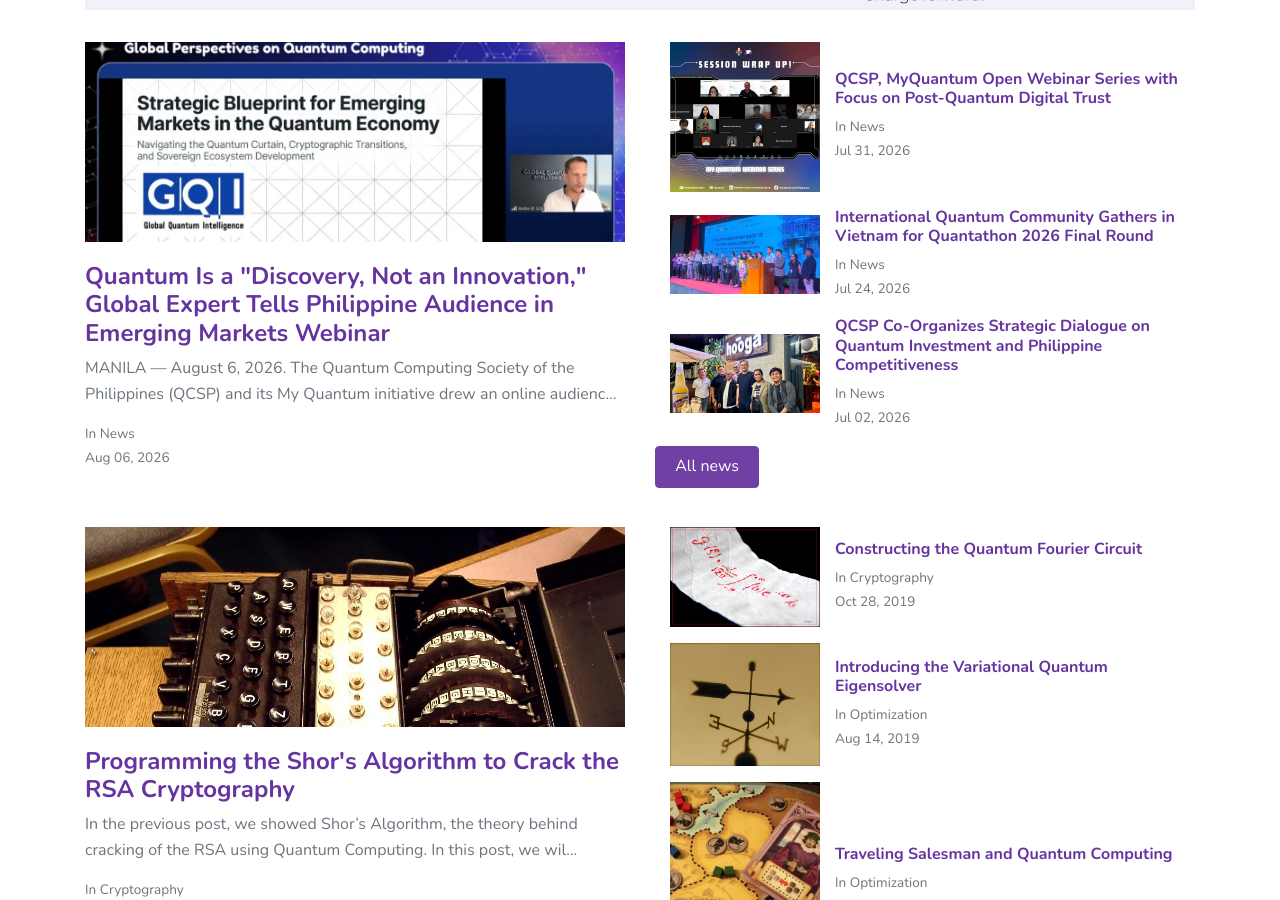
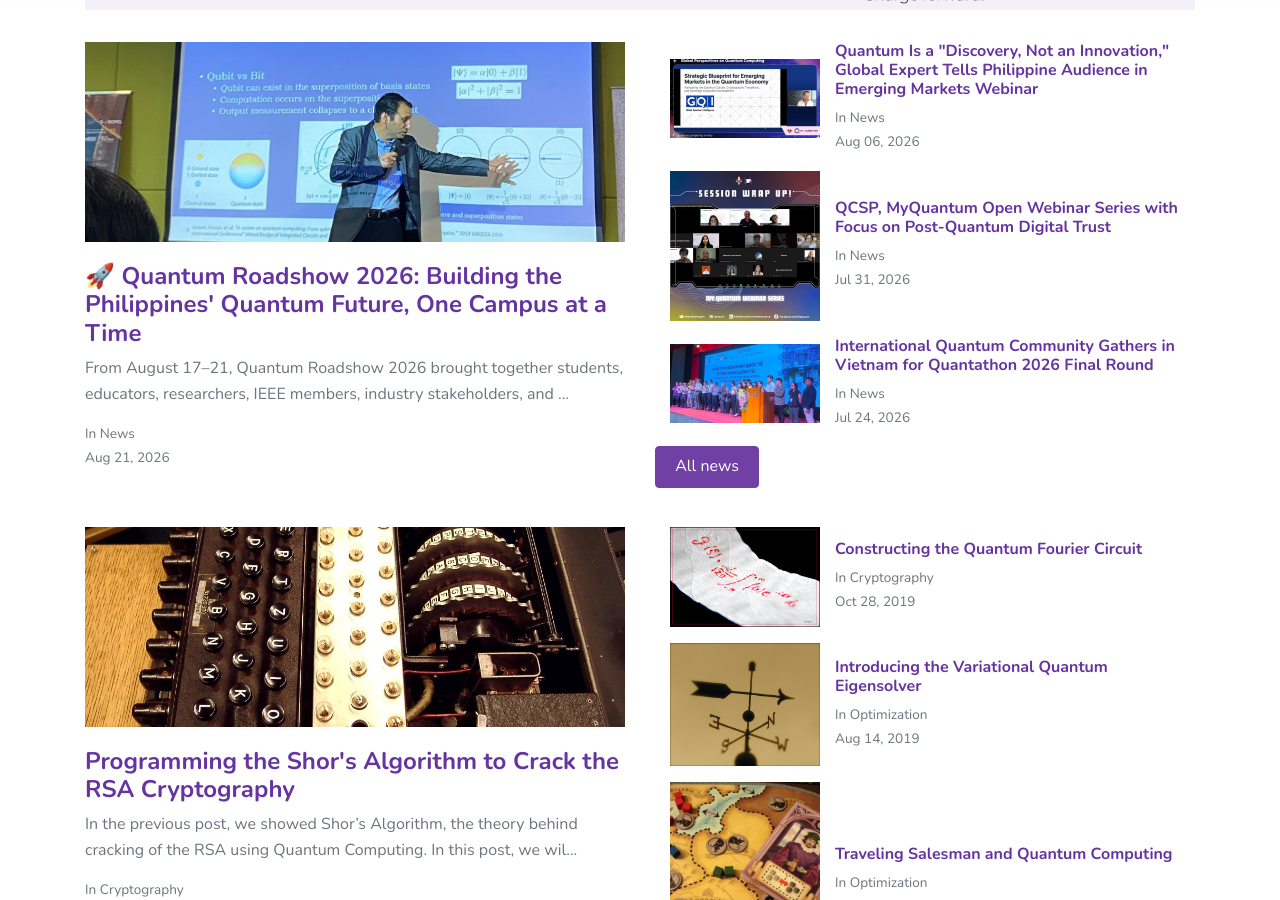
Before and after one commit to corpbob-qcsp/Quantum-Computing-Philippines.github.io, a Jekyll site: the page built from index.html, in a window 1280 px wide and 900 px high, scrolled down 607 px. Built offline with Jekyll 4.4.1, drawn with Linux system fonts in a browser that asks for light colours; nearby versions of some CDN libraries; formulas are drawn with MathJax 3; the list of posts is cut into pages by our own code; some of the changed lines change nothing that is shown.

Commit message:
add quantum roadshow news

```diff
--- a/_data/events.yml
+++ b/_data/events.yml
@@ -227,6 +227,7 @@
   venue: "Manila, Bulacan & Quezon City"
   description: "A five-day, three-leg roadshow bridging global research standards with local development needs. Legs run at Colegio de San Juan de Letran (Aug 17), Bulacan State University (Aug 19), and UP Diliman (Aug 21), featuring IEEE-led keynotes, workshops, and a quantum education gap analysis for the Philippines."
   register_url: "https://roadshow.qistcon.ph/"
+  recap_url: "/news/2026-08-21-quantum-roadshow-2026/"
 
 - title: "Quantum Readiness for the Financial Sector: From Fundamentals to Future Applications"
   date: 2026-08-28
--- /dev/null
+++ b/_news/2026-08-21-quantum-roadshow-2026.md
@@ -0,0 +1,50 @@
+---
+layout: post
+title:  "🚀 Quantum Roadshow 2026: Building the Philippines' Quantum Future, One Campus at a Time"
+date:   2026-08-21 00:00:00 -0800
+author: qcsp
+image: assets/images/quantum_roadshow_1.jpg
+categories: News
+comments: false
+---
+From August 17–21, Quantum Roadshow 2026 brought together students, educators, researchers, IEEE members, industry stakeholders, and quantum enthusiasts across three locations — creating spaces for knowledge exchange, ecosystem building, and gap analysis in quantum technologies. Heavy rains and flooding tested both Leg 1 and Leg 2, but true to form, the show went on — sessions, workshops, and forums all pushed through as scheduled.
+
+| ![](/assets/images/quantum_roadshow_1.jpg) |
+|:--:|
+| *Participants at Quantum Roadshow 2026.* |
+
+## 📍 Leg 1 · Aug 17–18 — Manila
+
+The journey began with sessions covering Quantum Engineering Education and Research, Quantum Supply Chain in Asia, and The Next Wave of Connectivity: Quantum Internet, alongside plenary perspectives from Polytechnic University of the Philippines, DOST-ASTI, and De La Salle University. The program also featured a Quantum Education Gap Analysis Workshop, where participants identified and analyzed gaps in curriculum, skills, research infrastructure, and collaboration, followed by group presentations of recommendations and action plans. A Panel Discussion & Open Forum further encouraged discussions on quantum development and the Philippine quantum landscape. Manila saw heavy rain throughout the two days, but organizers, speakers, and participants pushed through the weather to keep every session on schedule.
+
+QCSP thanks Colegio de San Juan de Letran for hosting the Leg 1 venue, and DOST PROPEL — represented by Dr. Napoleon Juanillo, Assistant Secretary for Technology Transfer, Communications, and Commercialization at the Department of Science and Technology — for sponsoring lunch and snacks throughout the leg.
+
+| ![](/assets/images/quantum_roadshow_2.jpg) |
+|:--:|
+| *Panel Discussion & Open Forum at Leg 1, Colegio de San Juan de Letran.* |
+
+## 📍 Leg 2 · Aug 19–20 — Bulacan
+
+The Roadshow continued in Bulacan with the same core sessions on Quantum Engineering Education and Research, Quantum Supply Chain in Asia, and The Next Wave of Connectivity: Quantum Internet, alongside plenary perspectives from Bulacan State University, National University–Baliwag, Bulacan Polytechnic College, and Baliwag University. The program also featured a Quantum Education Gap Analysis Workshop, where participants identified and analyzed gaps in curriculum, skills, research infrastructure, and collaboration, followed by group presentations of recommendations and action plans. A Panel Discussion & Open Forum on the National Landscape and Quantum Developments in the Philippines further opened dialogue on progress, challenges, and opportunities in the country's quantum landscape. As in Manila, heavy rain and localized flooding greeted the team in Bulacan, but the sessions carried on without interruption.
+
+QCSP thanks Bulacan State University for sponsoring the Leg 2 venue, meals (lunch and snacks), and hotel accommodations for guests and volunteers.
+
+| ![](/assets/images/leg2_bulsu_dinner_roadshow.jpg) |
+|:--:|
+| *QCSP guests and volunteers together after Leg 2 in Bulacan.* |
+
+## 📍 Leg 3 · Aug 21 — University of the Philippines Diliman
+
+The Roadshow culminated in Quezon City with sessions exploring diverse areas of quantum technology, including Quantum Supply Chain, Quantum for Biomedical Applications, Quantum Photonics, and Quantum Internet. The program brought together participants for expert-led discussions and an open forum, providing opportunities to explore emerging applications, exchange perspectives, and deepen the conversation on the future of quantum technologies in the Philippines.
+
+QCSP thanks the University of the Philippines Diliman for sponsoring the Leg 3 venue and snacks.
+
+| ![](/assets/images/leg3_roadshow.png) |
+|:--:|
+| *Participants and organizers at Leg 3, University of the Philippines Diliman.* |
+
+The Roadshow concluded with a synthesis session, bringing together key insights from the three-leg journey and highlighting the importance of continued knowledge exchange and collaboration in advancing the Philippine quantum landscape. 🇵🇭⚛️
+
+From Manila to Bulacan to Quezon City, Quantum Roadshow 2026 connected knowledge, people, and ideas across campuses, creating conversations that extend beyond the Roadshow itself.
+
+The journey may have ended, but the quantum conversation continues~ 🇵🇭⚛️
--- a/index.html
+++ b/index.html
@@ -70,7 +70,7 @@ description: "Welcome to a global community of Quantum Computing!"
     <div class="col-md-6">
     <div class="card border-0 mb-4 box-shadow">
     <a href="{{site.baseurl}}{{latest_post.url}}">
-    <div style="background-image: url({% if latest_post.image contains "://" %}{{ latest_post.image }}{% else %} {{site.baseurl}}/{{ latest_post.image}}{% endif %}); height: 200px;    background-size: cover;    background-repeat: no-repeat;"></div>
+    <div style="background-image: url({% if latest_post.image contains "://" %}{{ latest_post.image }}{% else %} {{site.baseurl}}/{{ latest_post.image}}{% endif %}); height: 200px;    background-size: cover;    background-position: center;    background-repeat: no-repeat;"></div>
     </a>
     <div class="card-body px-0 pb-0 d-flex flex-column align-items-start">
     <h2 class="h4 font-weight-bold">
@@ -195,7 +195,7 @@ description: "Welcome to a global community of Quantum Computing!"
     <div class="col-md-6">
     <div class="card border-0 mb-4 box-shadow">
     <a href="{{site.baseurl}}{{latest_post.url}}">
-    <div style="background-image: url({% if latest_post.image contains "://" %}{{ latest_post.image }}{% else %} {{site.baseurl}}/{{ latest_post.image}}{% endif %}); height: 200px;    background-size: cover;    background-repeat: no-repeat;"></div>
+    <div style="background-image: url({% if latest_post.image contains "://" %}{{ latest_post.image }}{% else %} {{site.baseurl}}/{{ latest_post.image}}{% endif %}); height: 200px;    background-size: cover;    background-position: center;    background-repeat: no-repeat;"></div>
     </a>
     <div class="card-body px-0 pb-0 d-flex flex-column align-items-start">
     <h2 class="h4 font-weight-bold">
```
Also changed, not shown: assets/images/quantum_roadshow_1.jpg (added), assets/images/quantum_roadshow_2.jpg (added), 3 other files.
